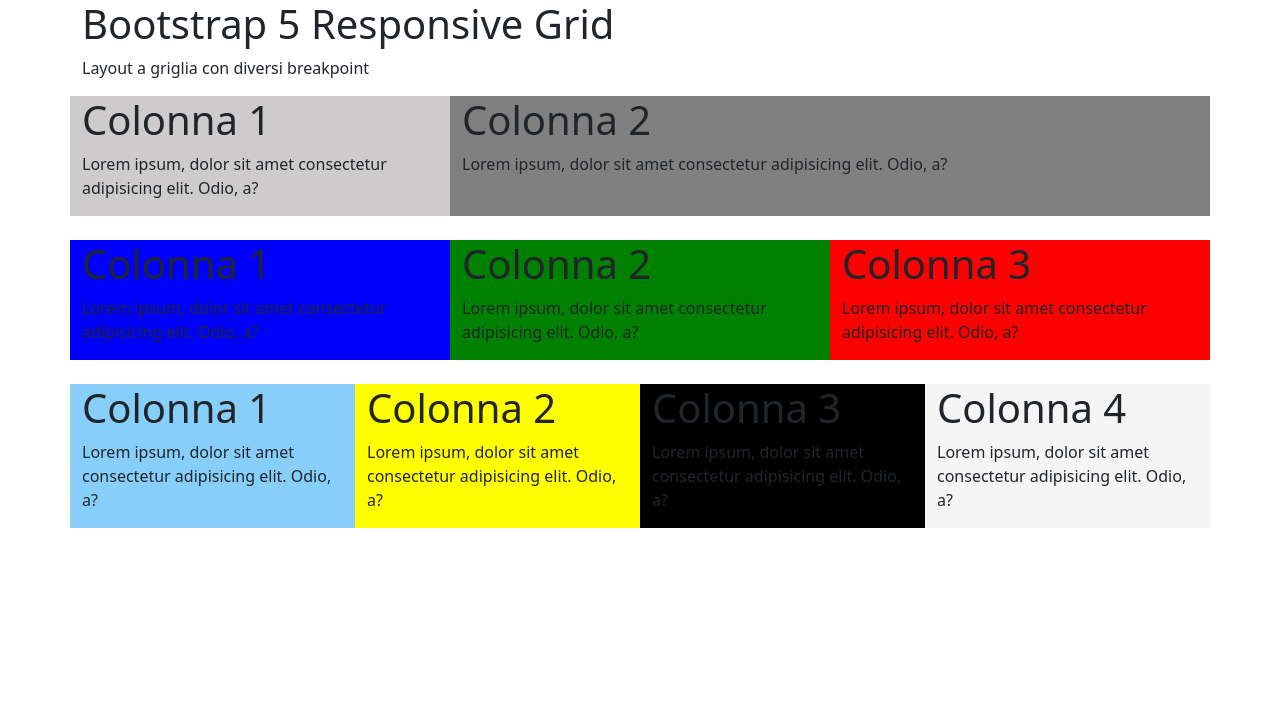
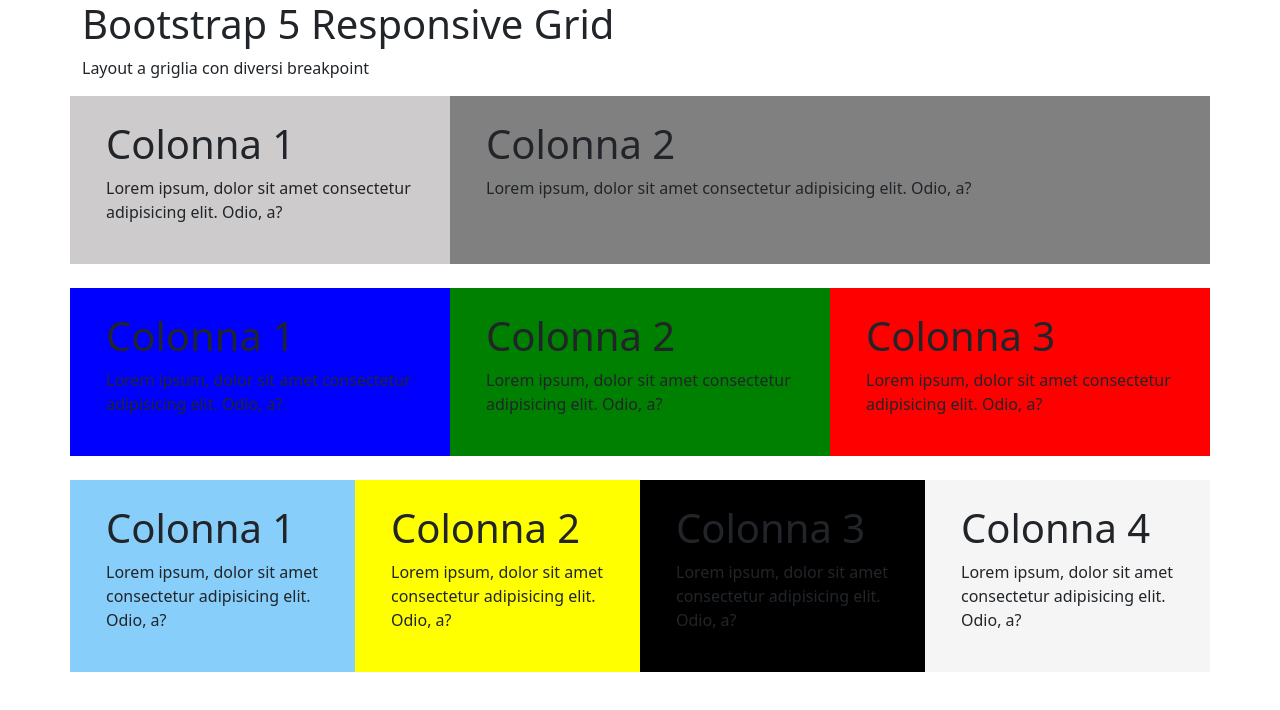
Before and after one commit to mbalbino1997/htmlcss-bootstrap-layout, a plain HTML site: page index.html in a window 1280 px wide. Drawn offline with nearby package versions, Linux system fonts and the light colour scheme.

Commit message:
add:gutter

```diff
--- a/index.html
+++ b/index.html
@@ -11,36 +11,63 @@
     <h1>Bootstrap 5 Responsive Grid</h1>
     <p>Layout a griglia con diversi breakpoint</p>
     <div class="row mb-4">
-        <div class="col-md-6 col-lg-4" style="background-color: rgb(206, 203, 204);"><h1>Colonna 1</h1>
-        <p>Lorem ipsum, dolor sit amet consectetur adipisicing elit. Odio, a?</p>
-    </div>
-        <div class="col-md-6 col-lg-8" style="background-color: grey;"><h1>Colonna 2</h1>
-        <p>Lorem ipsum, dolor sit amet consectetur adipisicing elit. Odio, a?</p>
-    </div>
+        <div class="col-md-6 col-lg-4" style="background-color: rgb(206, 203, 204);">
+            <div class="p-4">
+                <h1>Colonna 1</h1>
+                <p>Lorem ipsum, dolor sit amet consectetur adipisicing elit. Odio, a?</p>
+            </div>
+        </div>
+        <div class="col-md-6 col-lg-8" style="background-color: grey;">
+            <div class="p-4">
+                <h1>Colonna 2</h1>
+                <p>Lorem ipsum, dolor sit amet consectetur adipisicing elit. Odio, a?</p>
+            </div>
+        </div>
     </div>
     <div class="row mb-4">
-        <div class="col-6 col-md-4" style="background-color:blue;"><h1>Colonna 1</h1>
-        <p>Lorem ipsum, dolor sit amet consectetur adipisicing elit. Odio, a?</p>
+        <div class="col-6 col-md-4" style="background-color:blue;">
+            <div class="p-4">
+                <h1>Colonna 1</h1>
+                <p>Lorem ipsum, dolor sit amet consectetur adipisicing elit. Odio, a?</p>
+            </div>
     </div>
-        <div class="col-6 col-md-4" style="background-color:green;"><h1>Colonna 2</h1>
-        <p>Lorem ipsum, dolor sit amet consectetur adipisicing elit. Odio, a?</p>
+        <div class="col-6 col-md-4" style="background-color:green;">
+            <div class="p-4">
+                <h1>Colonna 2</h1>
+                <p>Lorem ipsum, dolor sit amet consectetur adipisicing elit. Odio, a?</p>
+            </div>
     </div>
-        <div class="col-md-4" style="background-color:red;"><h1>Colonna 3</h1>
-        <p>Lorem ipsum, dolor sit amet consectetur adipisicing elit. Odio, a?</p>
+        <div class="col-md-4" style="background-color:red;">
+            <div class="p-4">
+                <h1>Colonna 3</h1>
+                <p>Lorem ipsum, dolor sit amet consectetur adipisicing elit. Odio, a?</p>
+            </div>
     </div>
     </div>
     <div class="row">
-        <div class="col-6 col-md-3" style="background-color:lightskyblue;"><h1>Colonna 1</h1>
-        <p>Lorem ipsum, dolor sit amet consectetur adipisicing elit. Odio, a?</p>
+        <div class="col-6 col-md-3" style="background-color:lightskyblue;">
+            <div class="p-4">
+                <h1>Colonna 1</h1>
+                <p>Lorem ipsum, dolor sit amet consectetur adipisicing elit. Odio, a?</p>
+            </div>
     </div>
-        <div class="col-6 col-md-3" style="background-color:yellow;"><h1>Colonna 2</h1>
-        <p>Lorem ipsum, dolor sit amet consectetur adipisicing elit. Odio, a?</p>
+        <div class="col-6 col-md-3" style="background-color:yellow;">
+            <div class="p-4">
+                <h1>Colonna 2</h1>
+                <p>Lorem ipsum, dolor sit amet consectetur adipisicing elit. Odio, a?</p>
+            </div>
     </div>
-        <div class="col-6 col-md-3" style="background-color:black;"><h1>Colonna 3</h1>
-        <p>Lorem ipsum, dolor sit amet consectetur adipisicing elit. Odio, a?</p>
+        <div class="col-6 col-md-3" style="background-color:black;">
+            <div class="p-4">
+                <h1>Colonna 3</h1>
+                <p>Lorem ipsum, dolor sit amet consectetur adipisicing elit. Odio, a?</p>
+            </div>
     </div>
-        <div class="col-6 col-md-3" style="background-color:whitesmoke;"><h1>Colonna 4</h1>
-        <p>Lorem ipsum, dolor sit amet consectetur adipisicing elit. Odio, a?</p>
+        <div class="col-6 col-md-3" style="background-color:whitesmoke;">
+            <div class="p-4">
+                <h1>Colonna 4</h1>
+                <p>Lorem ipsum, dolor sit amet consectetur adipisicing elit. Odio, a?</p>
+            </div>
     </div>
     </div>
 
```
